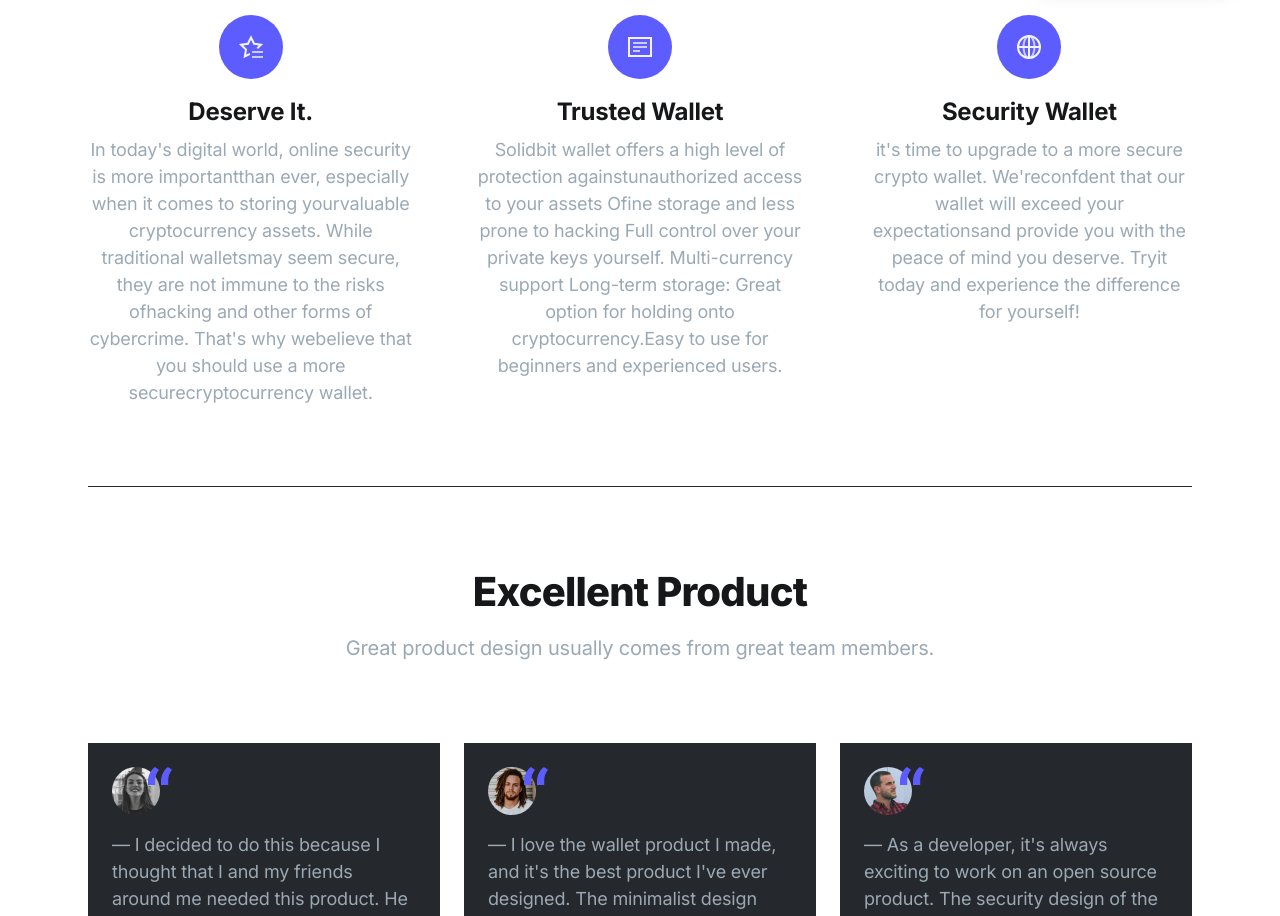
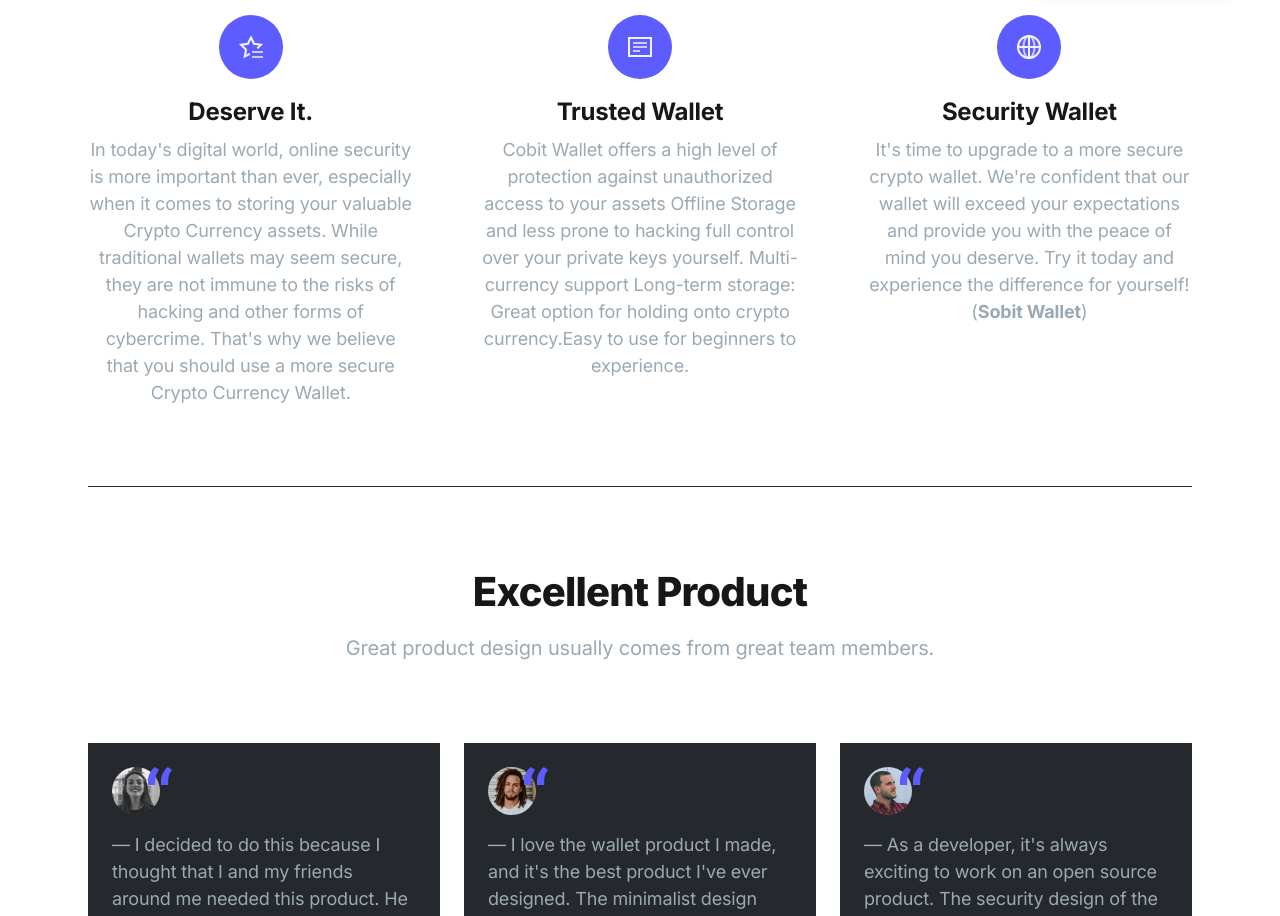
Before and after one commit to CalebBiber/Cobit, a Next.js app: page / in a window 1280 px wide. Shown: the part 780-1696 px from the top of the page. Built offline with nearby package versions, Linux system fonts and the light colour scheme.

Commit message:
update text error

```diff
--- a/components/features.tsx
+++ b/components/features.tsx
@@ -21,7 +21,7 @@ export default function Features() {
                 <path className="stroke-current text-purple-300" d="M43 42h-9M43 37h-9" strokeLinecap="square" strokeWidth="2" />
               </svg>
               <h4 className="h4 mb-2">Deserve It.</h4>
-              <p className="text-lg text-gray-400 text-center">In today's digital world, online security is more importantthan ever, especially when it comes to storing yourvaluable cryptocurrency assets. While traditional walletsmay seem secure, they are not immune to the risks ofhacking and other forms of cybercrime. That's why webelieve that you should use a more securecryptocurrency wallet.
+              <p className="text-lg text-gray-400 text-center">In today's digital world, online security is more important than ever, especially when it comes to storing your valuable Crypto Currency assets. While traditional wallets may seem secure, they are not immune to the risks of hacking and other forms of cybercrime. That's why we believe that you should use a more secure Crypto Currency Wallet.
 </p>
             </div>
 
@@ -33,7 +33,7 @@ export default function Features() {
                 <path className="stroke-current text-purple-300" d="M26 28h12M26 32h12M26 36h5" strokeWidth="2" strokeLinecap="square" />
               </svg>
               <h4 className="h4 mb-2">Trusted Wallet</h4>
-              <p className="text-lg text-gray-400 text-center">Solidbit wallet offers a high level of protection againstunauthorized access to your assets Ofine storage and less prone to hacking Full control over your private keys yourself. Multi-currency support Long-term storage: Great option for holding onto cryptocurrency.Easy to use for beginners and experienced users.</p>
+              <p className="text-lg text-gray-400 text-center">Cobit Wallet offers a high level of protection against unauthorized access to your assets Offline Storage and less prone to hacking full control over your private keys yourself. Multi-currency support Long-term storage: Great option for holding onto crypto currency.Easy to use for beginners to experience.</p>
             </div>
 
             {/* 3rd item */}
@@ -47,7 +47,7 @@ export default function Features() {
                 </g>
               </svg>
               <h4 className="h4 mb-2">Security Wallet</h4>
-              <p className="text-lg text-gray-400 text-center">it's time to upgrade to a more secure crypto wallet. We'reconfdent that our wallet will exceed your expectationsand provide you with the peace of mind you deserve. Tryit today and experience the difference for yourself!</p>
+              <p className="text-lg text-gray-400 text-center">It's time to upgrade to a more secure crypto wallet. We're confident that our wallet will exceed your expectations and provide you with the peace of mind you deserve. Try it today and experience the difference for yourself! (<b>Sobit Wallet</b>)</p>
             </div>
 
           </div>
```
